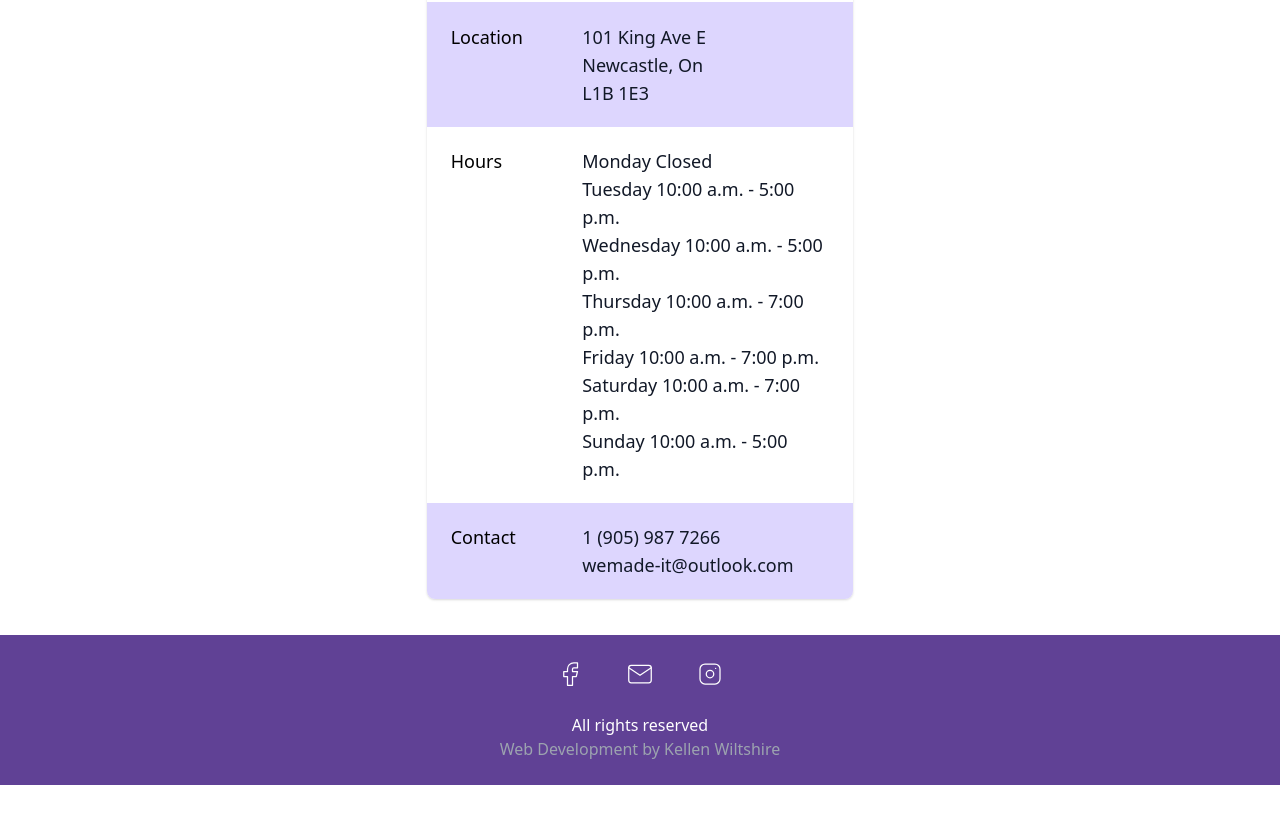
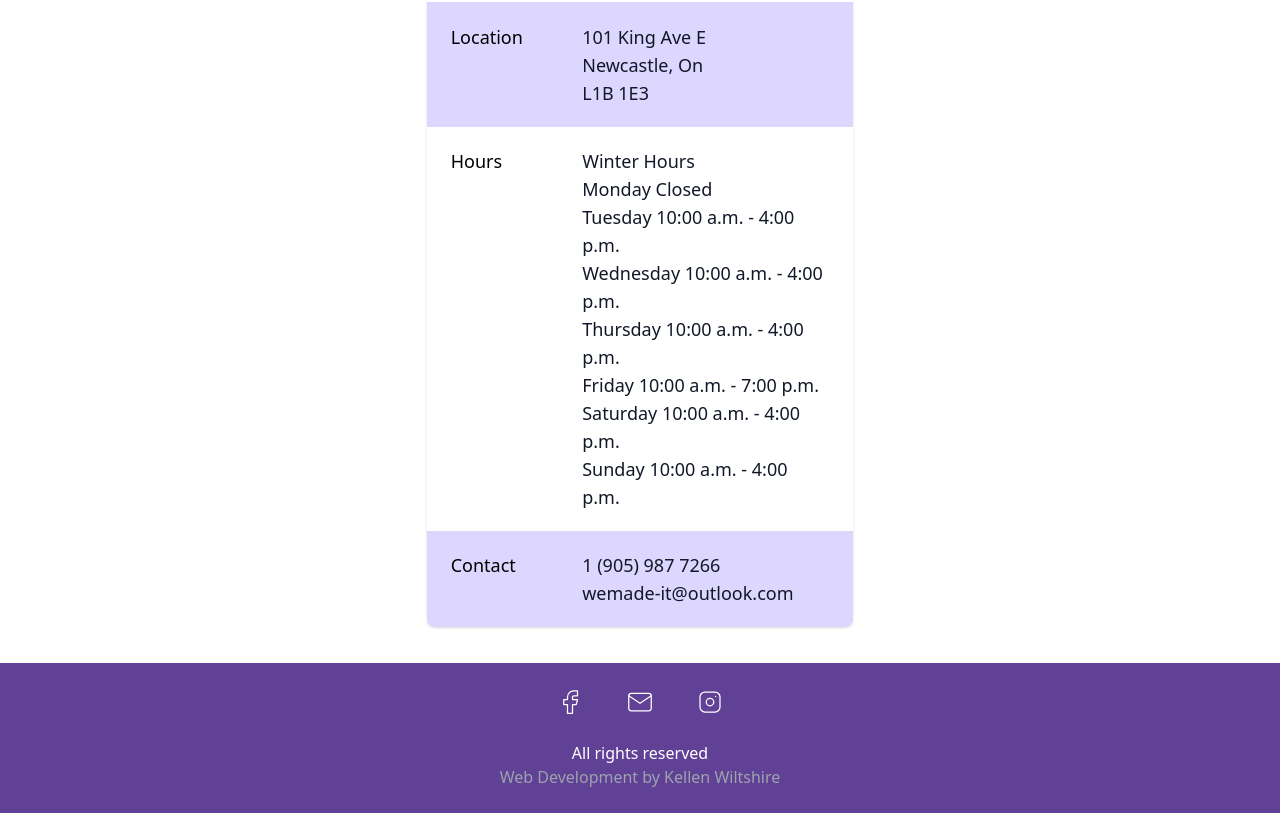
Before and after one commit to kellenwiltshire/we-made-it, a Next.js app: page / in a window 1280 px wide. Shown: the part 1564-2377 px from the top of the page. Before the commit the page ends 2349 px from the top, so only its background shows below. Built offline with nearby package versions, Linux system fonts and the light colour scheme.

Commit message:
Small fixes. Content fixes

```diff
--- a/VendorList/VendorList.js
+++ b/VendorList/VendorList.js
@@ -294,11 +294,6 @@ export const vendors = [
 			'https://we-made-it.s3.us-east-2.amazonaws.com/Vendor+Photos/rootfulpieces.jpg',
 	},
 	{
-		vendor: 'Roseberry Preservations',
-		owner: '',
-		image: '',
-	},
-	{
 		vendor: 'Sew Sweet Handmade',
 		owner: 'Eileen VanGoor',
 		image:
--- a/components/About/Location.js
+++ b/components/About/Location.js
@@ -22,13 +22,14 @@ function Location() {
 						<div className='bg-white px-4 py-5 sm:grid sm:grid-cols-3 sm:gap-4 sm:px-6'>
 							<div className='text-lg font-medium text-black'>Hours</div>
 							<ul className='mt-1 text-lg text-gray-900 sm:mt-0 sm:col-span-2'>
+								<li>Winter Hours</li>
 								<li>Monday Closed</li>
-								<li>Tuesday 10:00 a.m. - 5:00 p.m.</li>
-								<li>Wednesday 10:00 a.m. - 5:00 p.m.</li>
-								<li> Thursday 10:00 a.m. - 7:00 p.m.</li>
+								<li>Tuesday 10:00 a.m. - 4:00 p.m.</li>
+								<li>Wednesday 10:00 a.m. - 4:00 p.m.</li>
+								<li> Thursday 10:00 a.m. - 4:00 p.m.</li>
 								<li>Friday 10:00 a.m. - 7:00 p.m.</li>
-								<li> Saturday 10:00 a.m. - 7:00 p.m.</li>
-								<li>Sunday 10:00 a.m. - 5:00 p.m.</li>
+								<li> Saturday 10:00 a.m. - 4:00 p.m.</li>
+								<li>Sunday 10:00 a.m. - 4:00 p.m.</li>
 							</ul>
 						</div>
 						<div className='bg-purple-200 px-4 py-5 sm:grid sm:grid-cols-3 sm:gap-4 sm:px-6'>
--- a/pages/search/[...searchitems].js
+++ b/pages/search/[...searchitems].js
@@ -11,10 +11,11 @@ export default function SearchItems({ cart, data }) {
 
 			return (
 				<Layout cart={cart} title='We Made It'>
+					<div className='flex flex-row flex-wrap h-full'>
 						<Headers title='Search Results' />
 						<CategorySelect />
 
-					<div className='container m-1 sm:m-5 flex flex-row flex-wrap justify-center w-full font-body h-full'>
+						<div className='container m-1 sm:m-5 flex flex-row flex-wrap justify-center w-full'>
 							{items.map((list, i) => {
 								let price = (
 									items[i].itemData.variations[0].itemVariationData.priceMoney
@@ -31,6 +32,7 @@ export default function SearchItems({ cart, data }) {
 									/>
 								);
 							})}
+						</div>
 					</div>
 				</Layout>
 			);
```
Lines whose indentation alone changed are shown as unchanged.
